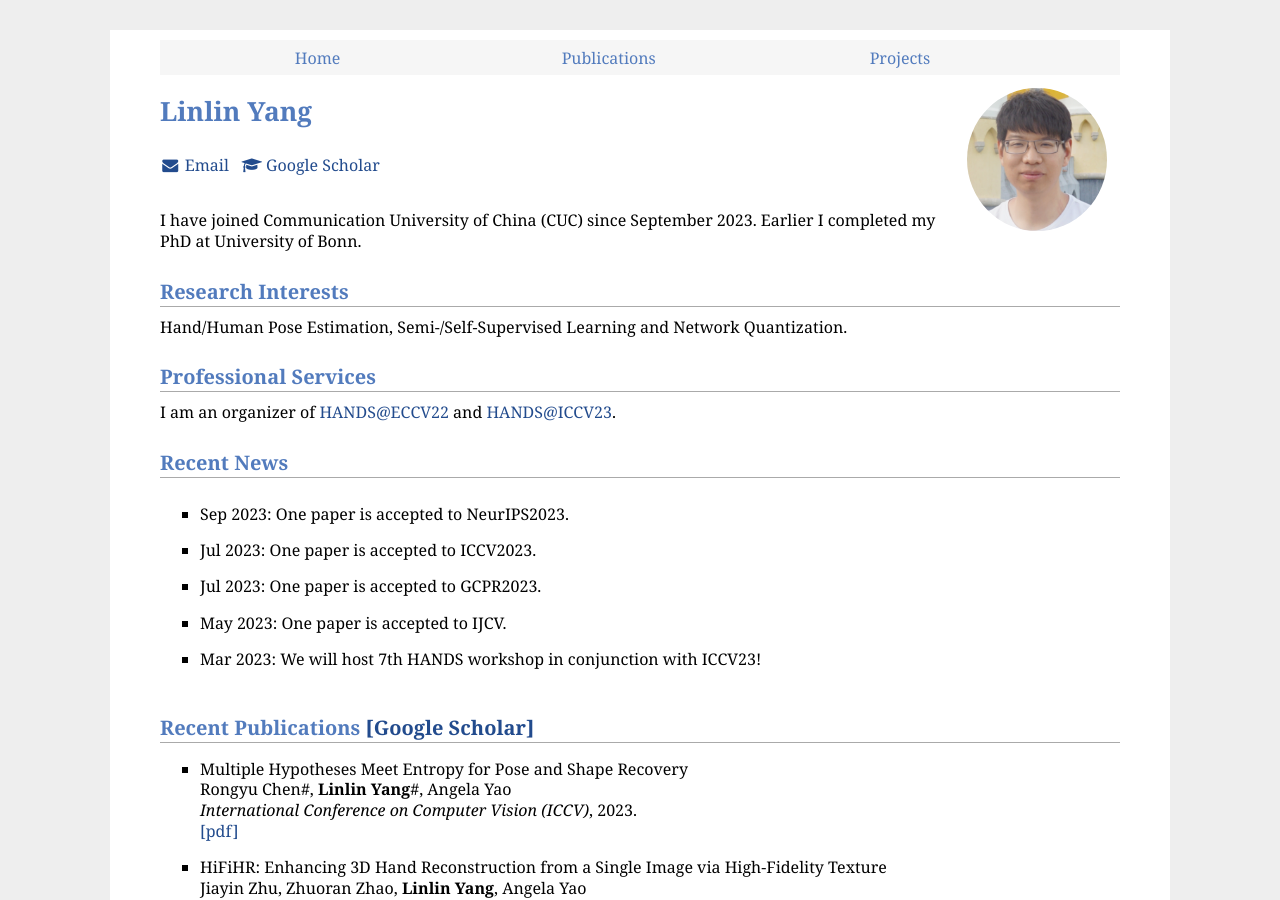
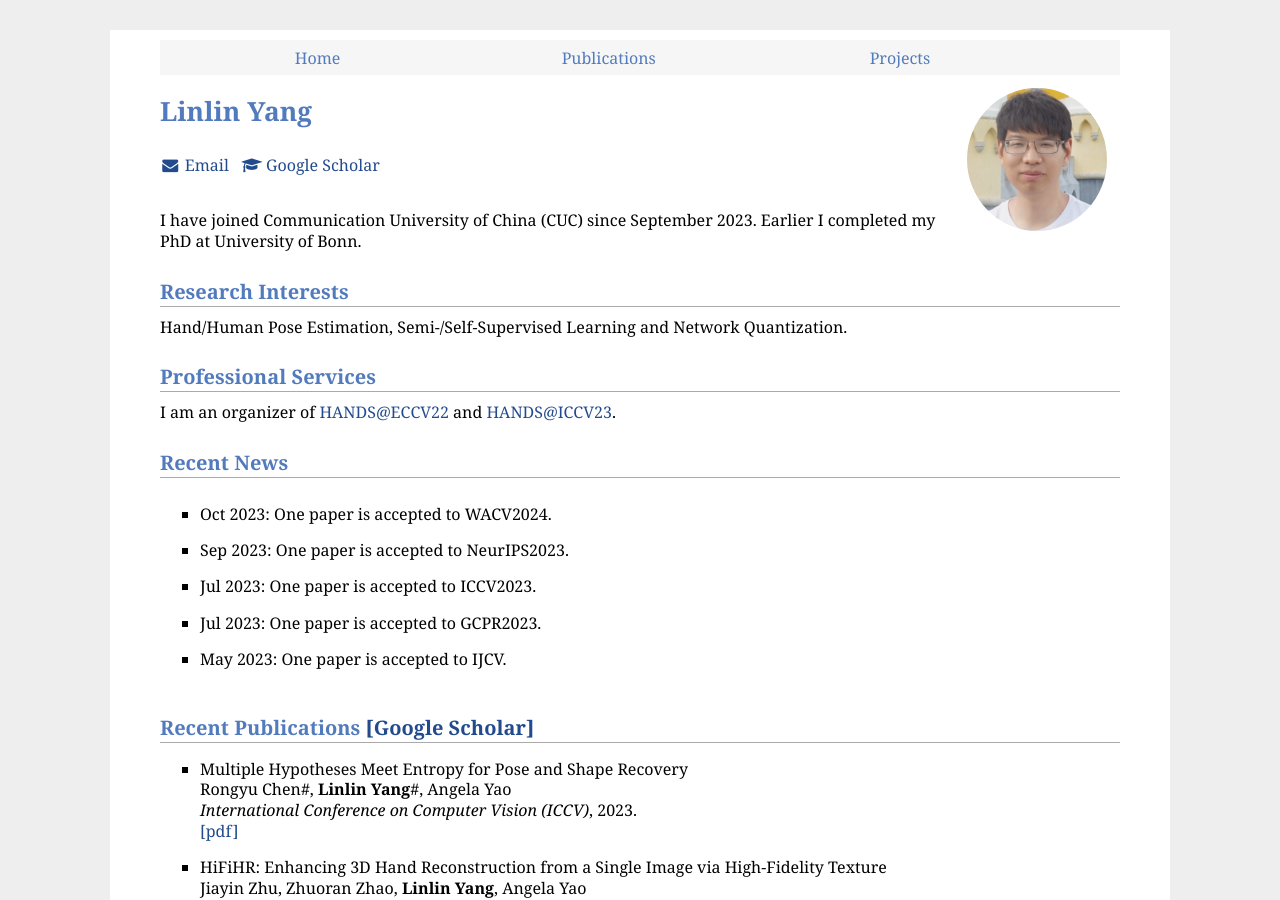
Before and after one commit to bestonebyone/mu4yang, a Jekyll site: the page built from index.md, in a window 1280 px wide and 900 px high. Built offline with Jekyll 4.4.1, drawn with Linux system fonts in a browser that asks for light colours; comment, search, counter and statistics services are not loaded; some of the changed lines change nothing that is shown.

Commit message:
Update index.md

```diff
--- a/index.md
+++ b/index.md
@@ -44,6 +44,7 @@ I am an organizer of [HANDS@ECCV22](https://sites.google.com/view/hands2022/home
 
 <div style="height: 200px; overflow: auto;">
 <ul>
+<li> Oct 2023: One paper is accepted to WACV2024. </li>
 <li> Sep 2023: One paper is accepted to NeurIPS2023. </li>
 <li> Jul 2023: One paper is accepted to ICCV2023. </li>
 <li> Jul 2023: One paper is accepted to GCPR2023. </li>
@@ -61,7 +62,7 @@ I am an organizer of [HANDS@ECCV22](https://sites.google.com/view/hands2022/home
 - Multiple Hypotheses Meet Entropy for Pose and Shape Recovery<br>
 Rongyu Chen\#, **Linlin Yang**\#, Angela Yao<br>
 *International Conference on Computer Vision (ICCV)*, 2023.<br>
-[[pdf]](https://www.mu4yang.com/files/papers/MHEntropy.pdf)
+[[pdf]](https://openaccess.thecvf.com/content/ICCV2023/papers/Chen_MHEntropy_Entropy_Meets_Multiple_Hypotheses_for_Pose_and_Shape_Recovery_ICCV_2023_paper.pdf)
 
 
 - HiFiHR: Enhancing 3D Hand Reconstruction from a Single Image via High-Fidelity Texture<br>
```
